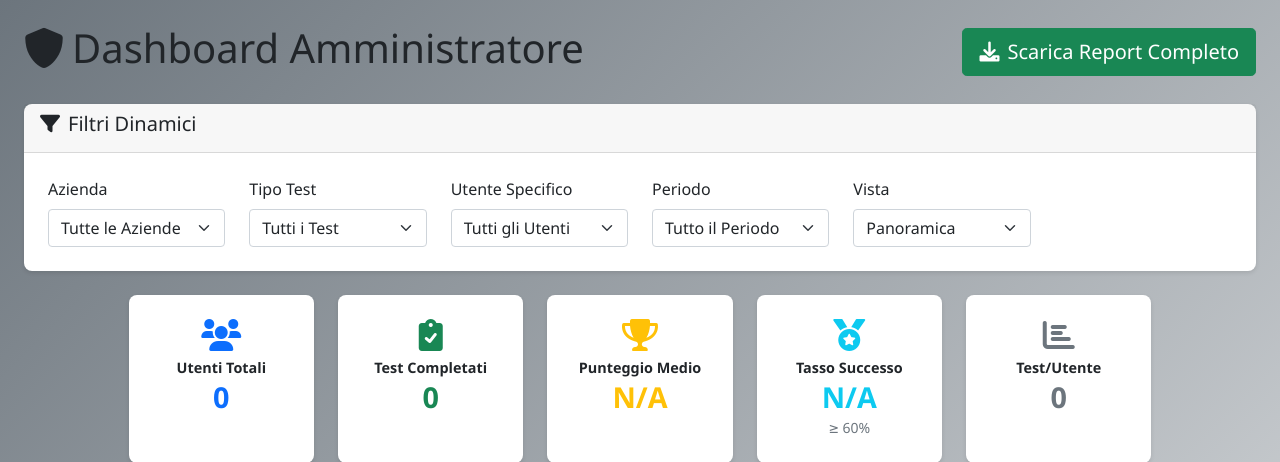
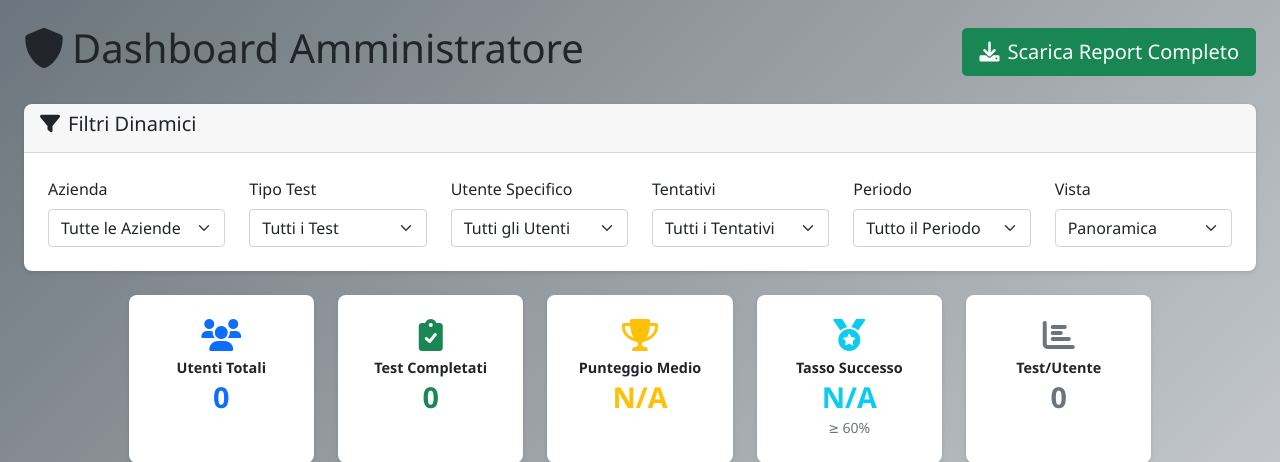
Before and after one commit to matteo-farinelli/azure-deploy, a Flask app: template templates/admin_dashboard.html in a window 1280 px wide. Shown: the top 462 px of the page. Run offline with Flask 3, Linux system fonts and the light colour scheme; the template is opened without the code that fills it, so the values that code supplies are empty; some libraries are stand-ins or nearby versions.

Commit message:
Update admin_dashboard.html

```diff
--- a/templates/admin_dashboard.html
+++ b/templates/admin_dashboard.html
@@ -19,6 +19,8 @@
     </div>
 
     <!-- Filtri Dinamici -->
+    <!-- Modifica la sezione Filtri Dinamici nel tuo admin_dashboard.html -->
+
 <div class="row mb-4">
     <div class="col-12">
         <div class="card">
@@ -50,6 +52,16 @@
                             <!-- Opzioni dinamiche popolate via JS -->
                         </select>
                     </div>
+                    <!-- NUOVO FILTRO PER TEST RIFATTI -->
+                    <div class="col-md-2">
+                        <label class="form-label">Tentativi</label>
+                        <select class="form-select" id="filterRetry" onchange="applyFilters()">
+                            <option value="">Tutti i Tentativi</option>
+                            <option value="latest_only">Solo Ultimi Tentativi</option>
+                            <option value="first_only">Solo Primi Tentativi</option>
+                            <option value="retries_only">Solo Test Rifatti</option>
+                        </select>
+                    </div>
                     <div class="col-md-2">
                         <label class="form-label">Periodo</label>
                         <select class="form-select" id="filterPeriodo" onchange="applyFilters()">
@@ -75,7 +87,6 @@
         </div>
     </div>
 </div>
-
     <!-- Statistiche Generali -->
     <div class="row mb-4" id="statsOverview">
         <div class="col-md-2 offset-md-1">
```
Lines whose indentation alone changed are shown as unchanged.
